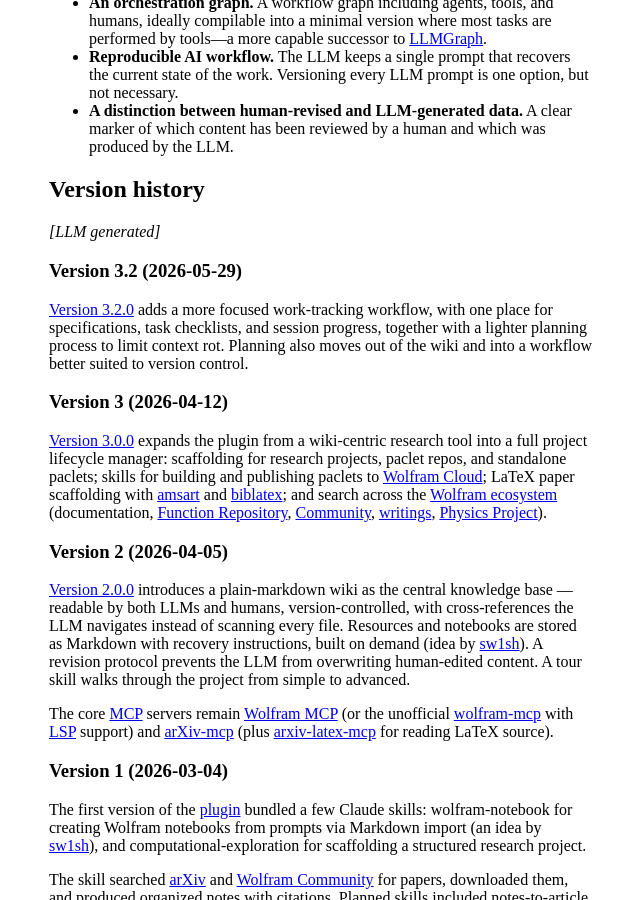
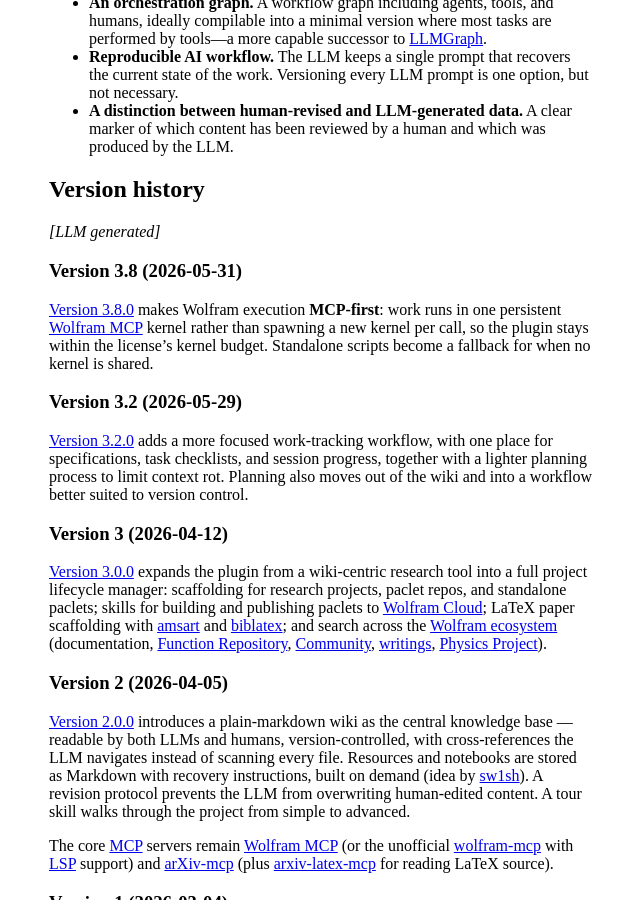
Before and after one commit to p135246/p135246.github.io, a Jekyll site: the page built from Wolfram/_posts/2026-03-04-ai-assisted-computational-research.md, in a window 1280 px wide and 900 px high, scrolled down 2114 px. Shown: the whole window, without its empty margins (319-959 px from the left). Built offline with Jekyll 4.4.1, drawn with Linux system fonts in a browser that asks for light colours; our own code applies the rules of GitHub Pages for plain Markdown files; comment, search, counter and statistics services are not loaded; some of the changed text lies outside the part shown.

Commit message:
Add Version 3.8 and 3.2 entries to AI research post
Co-Authored-By: Claude Opus 4.8 (1M context) <noreply@anthropic.com>

```diff
--- a/Wolfram/_posts/2026-03-04-ai-assisted-computational-research.md
+++ b/Wolfram/_posts/2026-03-04-ai-assisted-computational-research.md
@@ -5,7 +5,7 @@ mathjax:    false
 utterances: true
 ---
 
-*This post is a living document. Last updated on 2026-05-29.*
+*This post is a living document. Last updated on 2026-05-31.*
 
 # Computational research and AI
 
@@ -72,6 +72,10 @@ Along the way I have crystallized some ideas for future workflow improvements:
 
 *[LLM generated]*
 
+### Version 3.8 (2026-05-31)
+
+[Version 3.8.0][comp-research] makes Wolfram execution **MCP-first**: work runs in one persistent [Wolfram MCP][wolfram-mcp] kernel rather than spawning a new kernel per call, so the plugin stays within the license's kernel budget. Standalone scripts become a fallback for when no kernel is shared.
+
 ### Version 3.2 (2026-05-29)
 
 [Version 3.2.0][comp-research] adds a more focused work-tracking workflow, with one place for specifications, task checklists, and session progress, together with a lighter planning process to limit context rot. Planning also moves out of the wiki and into a workflow better suited to version control.
```
Also changed, not shown: other parts of Wolfram/_posts/2026-03-04-ai-assisted-computational-research.md (+0 -1 lines).
